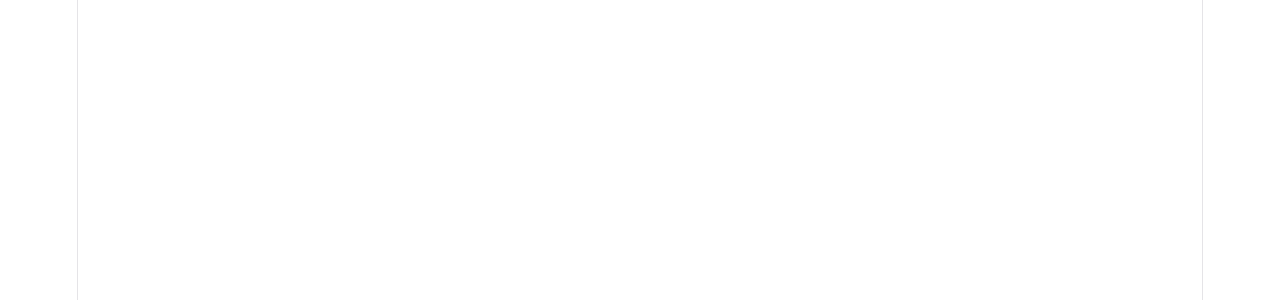
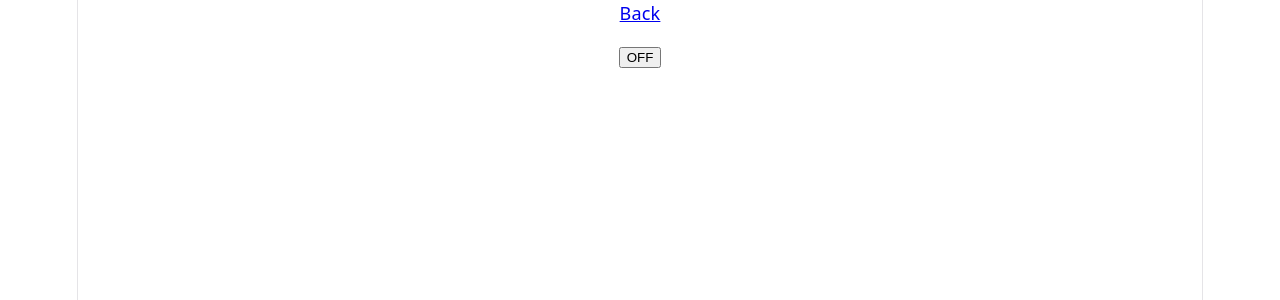
Before and after one commit to ZongyaoYang/hacker-rank-prep, a React (Vite) app: page /toggle in a window 1280 px wide. Before the commit this address had no page. Shown: the top 300 px of the page. Built offline with nearby package versions, Linux system fonts and the light colour scheme.

Commit message:
complete the toggle component

```diff
--- a/src/pages/toggle-rendering/ToggleRendering.jsx
+++ b/src/pages/toggle-rendering/ToggleRendering.jsx
@@ -0,0 +1,25 @@
+import { useState } from "react";
+
+const ToggleRendering = () => {
+  const [on, setOn] = useState(false);
+
+  const handleClick = (e) => {
+    setOn((prev) => !prev);
+  };
+
+  const buttonText = () => {
+    if (on) {
+      return "ON";
+    } else {
+      return "OFF";
+    }
+  };
+
+  return (
+    <div>
+      <button onClick={handleClick}>{buttonText()}</button>
+    </div>
+  );
+};
+
+export default ToggleRendering;
--- a/src/routes.jsx
+++ b/src/routes.jsx
@@ -3,6 +3,7 @@
 import ListExercise from "./pages/lists-and-keys/ListExercise";
 import ControlledForm from "./pages/controlled-input-form/ControlledForm";
 import ListFiltering from "./pages/list-filtering/ListFiltering";
+import ToggleRendering from "./pages/toggle-rendering/ToggleRendering";
 
 const routes = [
   {
@@ -35,6 +36,12 @@
     description: "filter a list of users",
     element: <ListFiltering />,
   },
+  {
+    path: "/toggle",
+    label: "Toggle / Conditional Rendering",
+    description: "A toggle button component",
+    element: <ToggleRendering />,
+  },
 ];
 
 export default routes;
```
